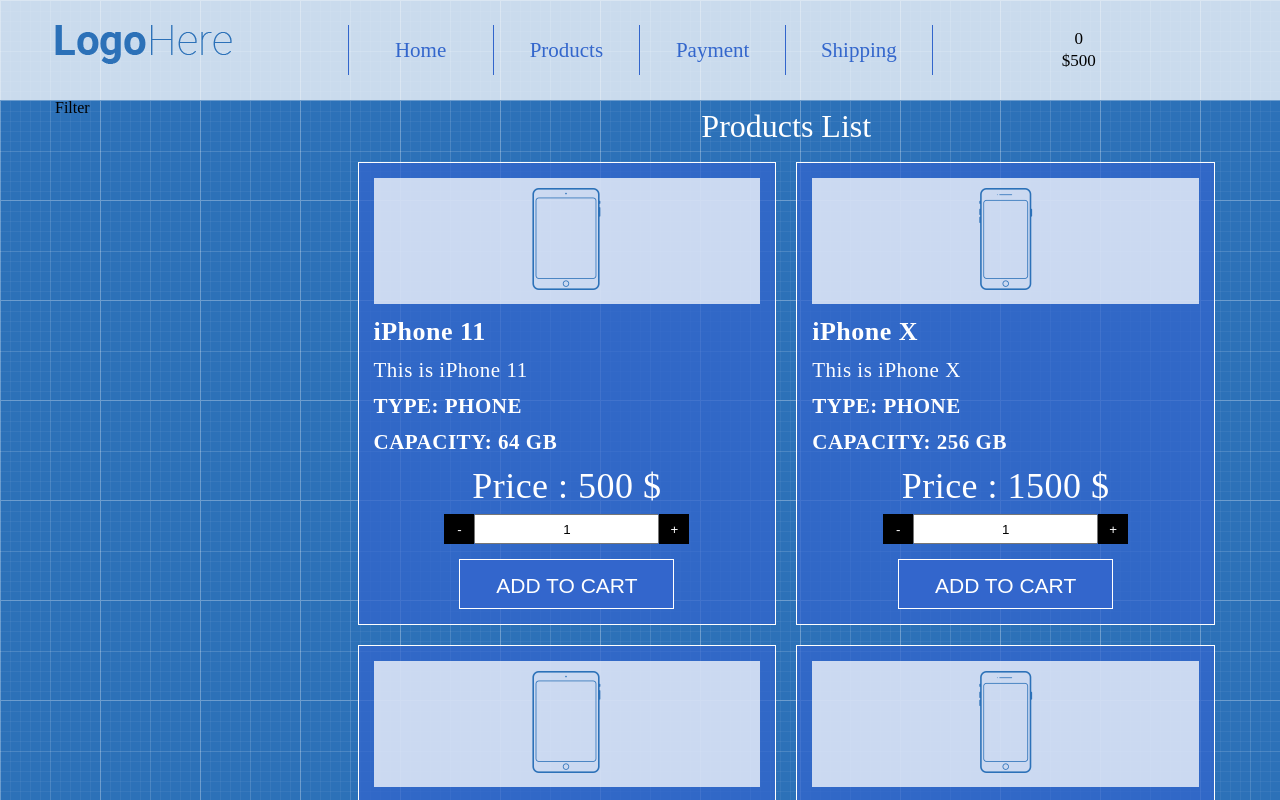
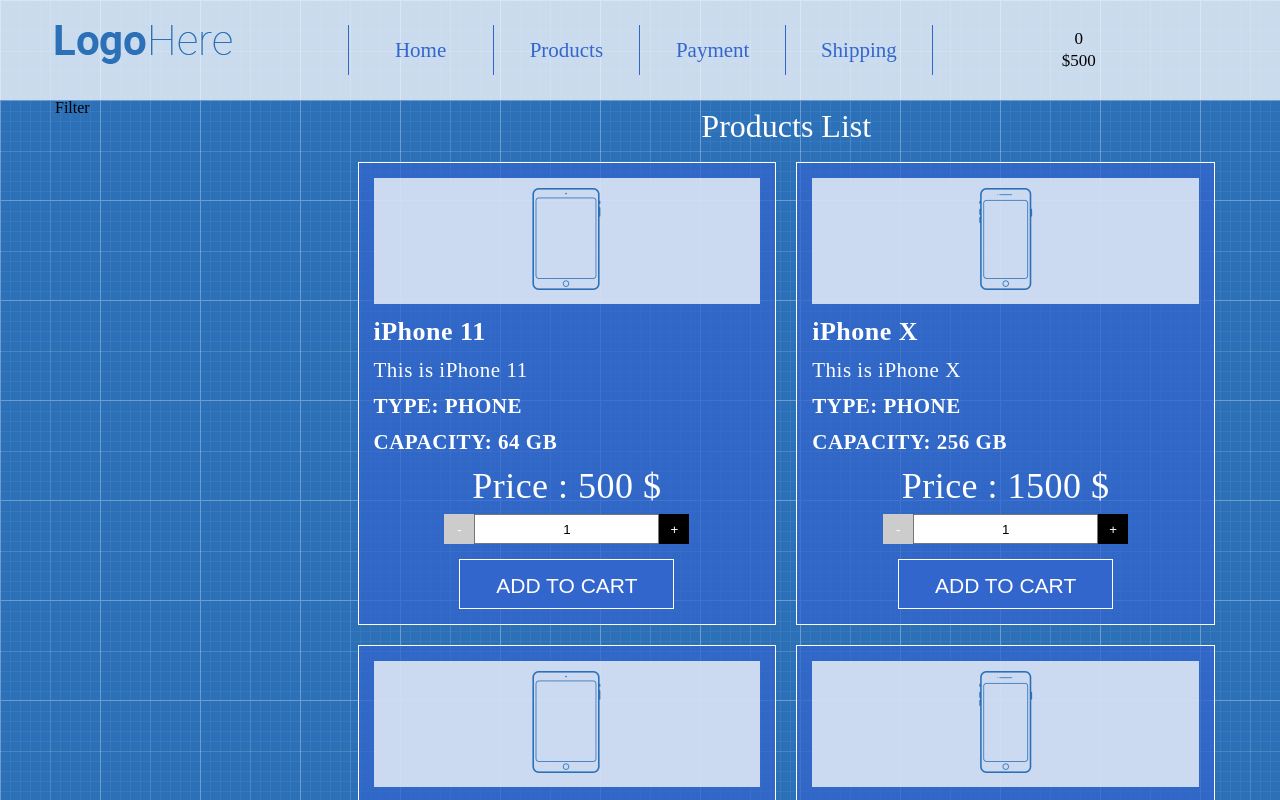
Before and after one commit to vasKenobi/shopReact, a React (Create React App) app: page / in a window 1280 px wide. Shown: the top 800 px of the page. Built offline with nearby package versions, Linux system fonts and the light colour scheme.

Commit message:
added attr disabled

```diff
--- a/src/App/Main/Products/ProductListItem.css
+++ b/src/App/Main/Products/ProductListItem.css
@@ -70,3 +70,8 @@
 .product-quantity button:hover {
     background-color: grey;
 }
+
+button:disabled,button[disabled] {
+    background-color: #ccc;
+
+}
```
